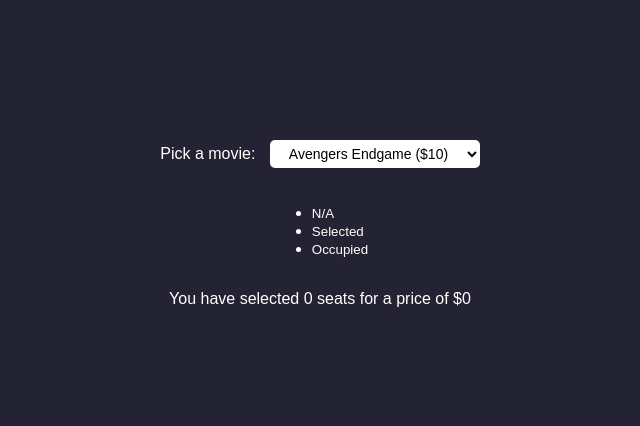
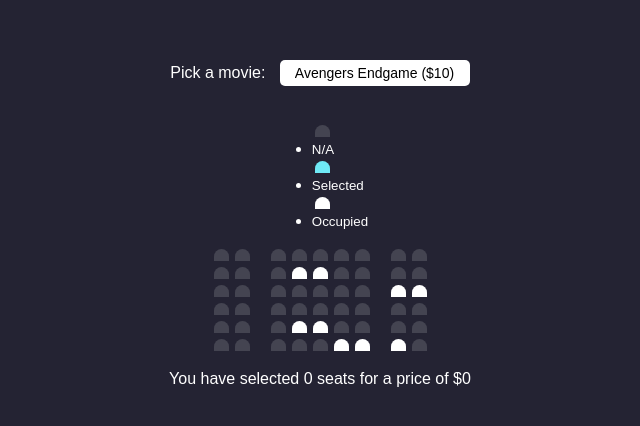
Before and after one commit to DariuszOkonski/movie-seat-booking, a plain HTML site: page index.html in a window 1280 px wide. Shown: the part 178-604 px from the top of the page, without its empty margins (320-960 px from the left). Drawn offline with Linux system fonts and the light colour scheme.

Commit message:
add styles for seats

```diff
--- a/style.css
+++ b/style.css
@@ -25,4 +25,34 @@ body {
     font-size: 14px;
     margin-left: 10px;
     padding: 5px 15px;
+    appearance: none;
 }
+
+.seat {
+    background-color: #444451;
+    height: 12px;
+    width: 15px;
+    margin: 3px;
+    border-top-left-radius: 10px;
+    border-top-right-radius: 10px;
+}
+
+.seat.selected {
+    background-color: #6feaf6;
+}
+
+.seat.occupied {
+    background-color: #fff;
+}
+
+.seat:nth-of-type(2) {
+    margin-right: 18px;
+}
+
+.seat:nth-last-of-type(2) {
+    margin-left: 18px;
+}
+
+.row {
+    display: flex;
+}
```
